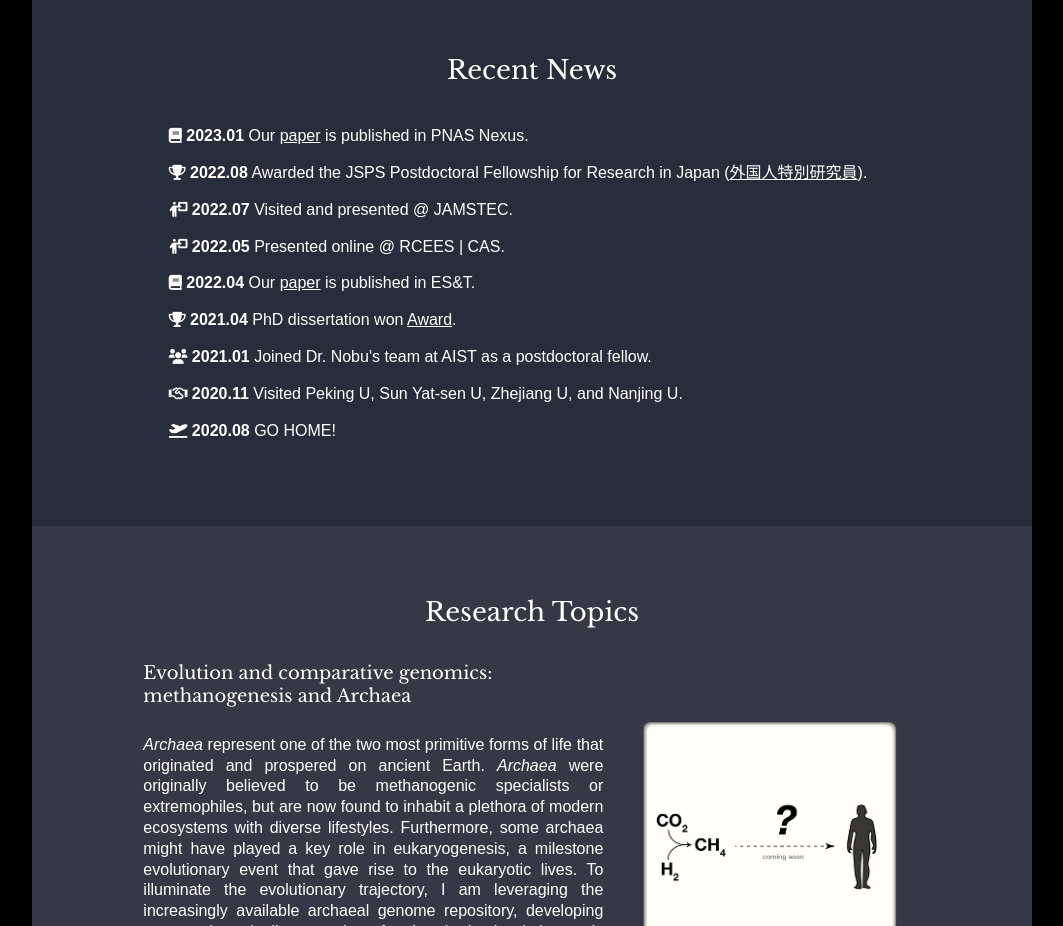
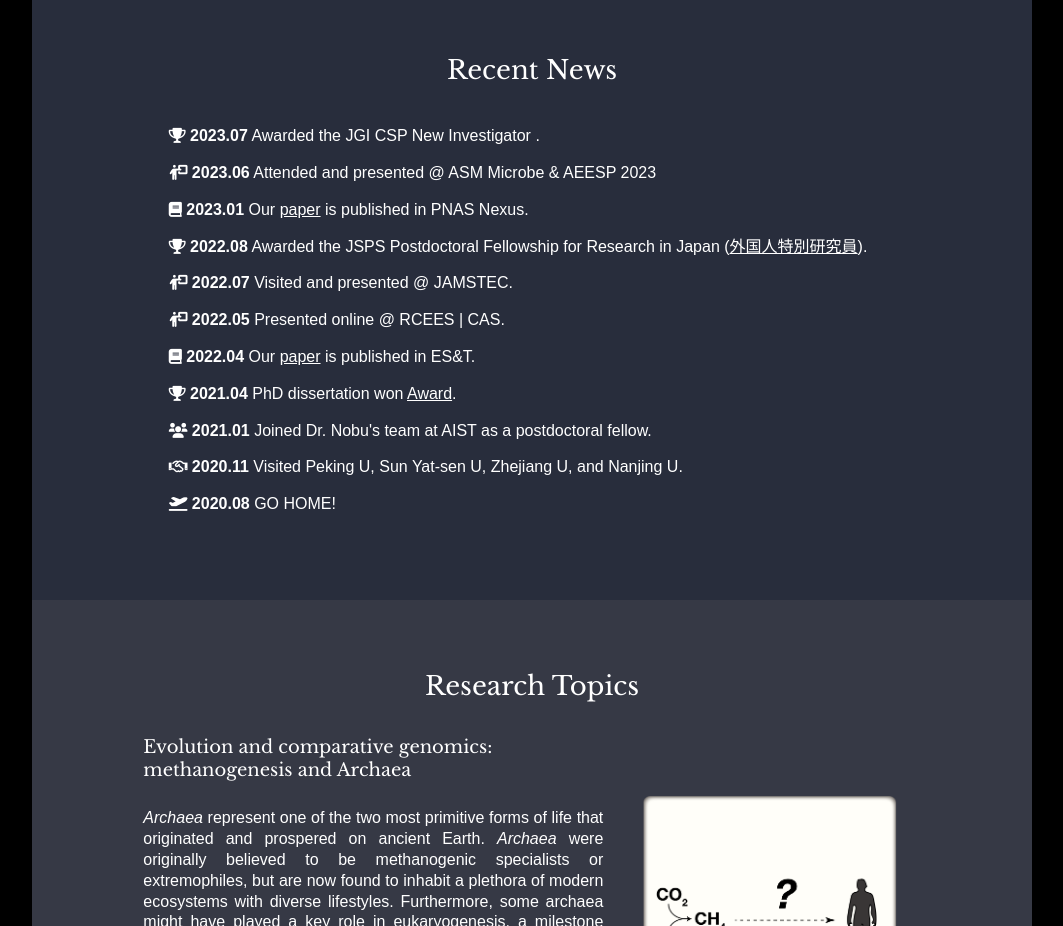
Before and after one commit to meiranmeiran/meiranmeiran0.github.io, a plain HTML site: page index.html in a window 1280 px wide. Shown: the part 1560-2486 px from the top of the page, without its empty margins (108-1171 px from the left). Drawn offline with nearby package versions, Linux system fonts and the light colour scheme; some packages are replaced by stand-ins of ours; files that its build step writes are made by us from their sources; a script that the page names is missing; files whose address does not match are found by name; a web font is replaced by a local one.

Commit message:
Update index.html

```diff
--- a/index.html
+++ b/index.html
@@ -209,7 +209,7 @@ body, html {
 		</div>
            <h3 class="w3-text-white">Selected Awards & Honors</h3>
            <ul class="hyphen">
-            <li> JSPS Postdoctoral Fellowship for Research in Japan, JSPS, 2022</br></li>
+	    <li> JSPS Postdoctoral Fellowship for Research in Japan, JSPS, 2022</br></li>
 	    <li> Outstanding Doctoral Dissertation Award, AEESP, 2021</br></li>
             <li> Award for Outstanding Self-financed Students Abroad, China Scholarship Council, 2020</br></li>
             <li> Engelbrecht Fellowship, UIUC, 2020</br></li>
@@ -240,6 +240,8 @@ body, html {
  		<div class="w3-col l1 m1">&nbsp;</div>
 		<div class="w3-col l11 m11">
   			<ul class="w3-margin-right">
+			<p class="small"><i class="fa fa-trophy w3-medium"></i> <b>2023.07</b> Awarded the JGI CSP New Investigator .</p>
+			<p class="small"><i class="fa-solid fa-person-chalkboard w3-medium"></i> <b>2023.06</b> Attended and presented @ ASM Microbe & AEESP 2023</p>
 			<p class="small"><i class="fa-solid fa-book w3-medium"></i> <b>2023.01</b> Our <a href="https://academic.oup.com/pnasnexus/advance-article/doi/10.1093/pnasnexus/pgad023/7010768"> paper</a> is published in PNAS Nexus.</p>
 			<p class="small"><i class="fa fa-trophy w3-medium"></i> <b>2022.08</b> Awarded the JSPS Postdoctoral Fellowship for Research in Japan (<a href="https://kaken.nii.ac.jp/ja/grant/KAKENHI-PROJECT-22F22379/">外国人特別研究員</a>).</p>
 			<p class="small"><i class="fa-solid fa-person-chalkboard w3-medium"></i> <b>2022.07</b> Visited and presented @ JAMSTEC.</p>
```
